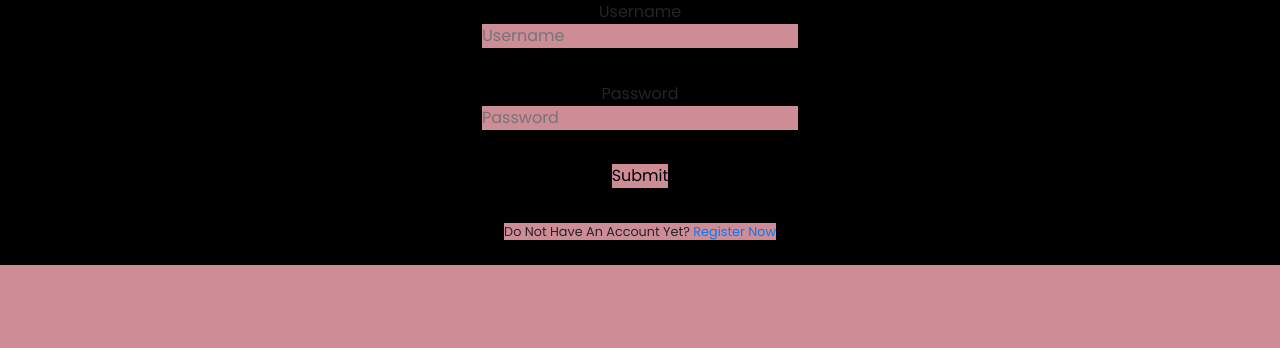
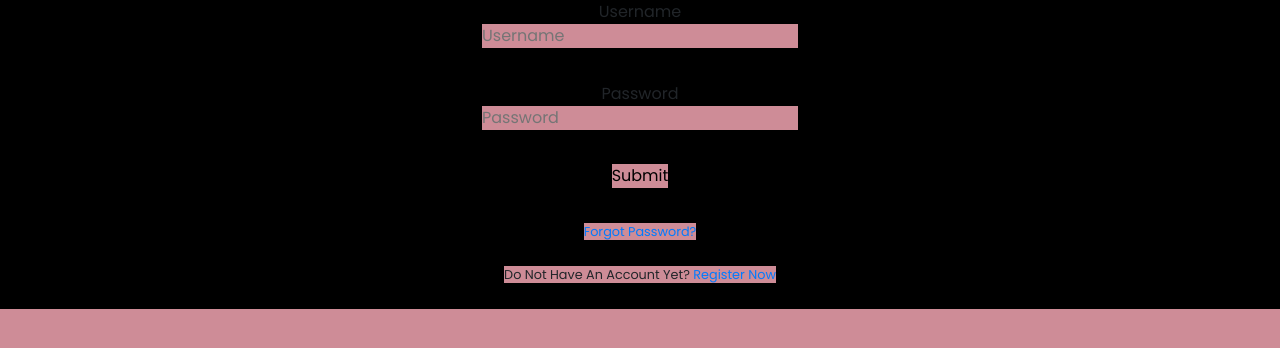
Before and after one commit to Phenolah/MovieApp, a Django app: template templates/login.html in a window 1280 px wide. Shown: the part 87-435 px from the top of the page. Run offline with Django 3.2, Linux system fonts and the light colour scheme; the template is opened without the code that fills it: values that come from a table or form of the project are taken from there, others are empty; some libraries are stand-ins or nearby versions.

Commit message:
Update login.html

```diff
--- a/templates/login.html
+++ b/templates/login.html
@@ -2,7 +2,12 @@
 {% load static %}
 
 {% block content %}
-<form contact="" method="post" id="loginForm">
+
+{% if form.errors %}
+<p> Your username and password didn't match. Please try again. </p>
+{% endif %}
+
+<form contact="" method="post" id="loginForm" action="{% url 'home' %}">
  {% csrf_token %}
    <div class='login-form'>
       {% for field in form %}
@@ -11,14 +16,17 @@
       {{field}}
       <br>
       <br>
-
       {% endfor %}
       <button type="submit" class="login-btn" > Submit </button>
       <br>
-      <br>
+       <br>
+       <small><a href="{%url 'password_reset' %}"> Forgot Password?</a></small>
+       <br>
+       <br>
       <small>Do not have an account yet? <a href="{% url 'registration' %}" > Register Now</a></small>
     <br>
     <br>
     </div>
 </form>
+
 {% endblock%}
```
